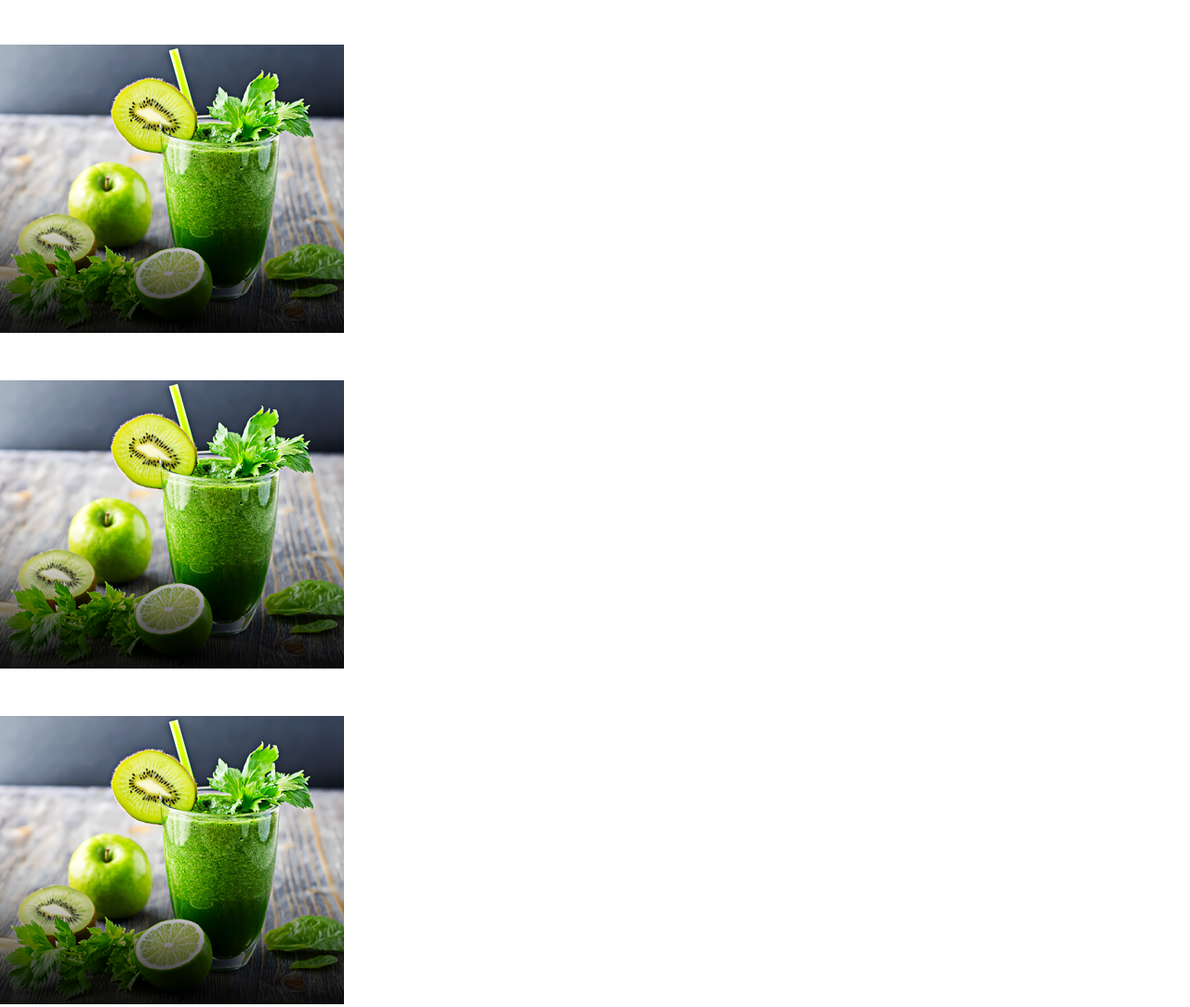
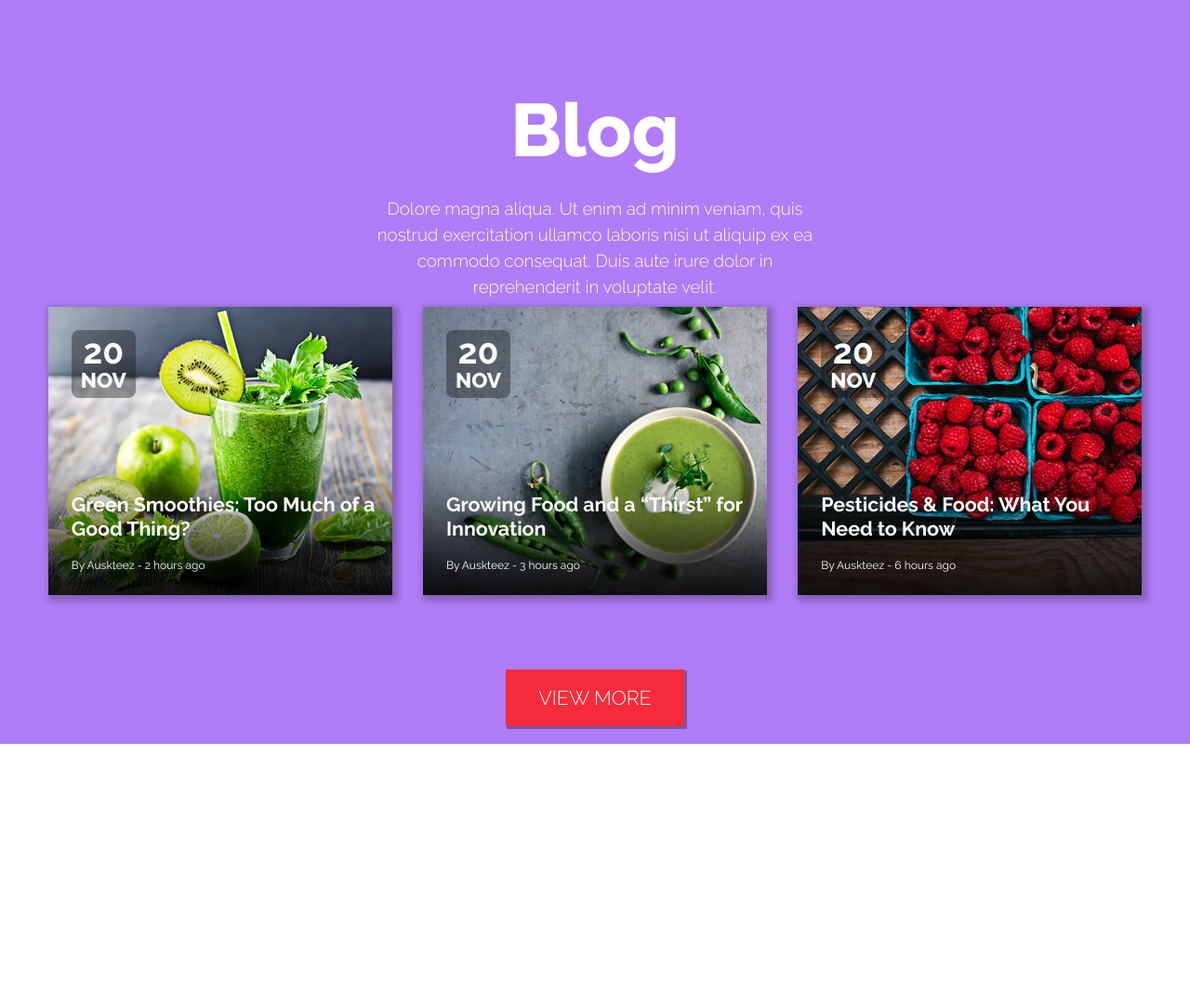
Before and after one commit to radomir-k/Cahee, a plain HTML site: page index.html in a window 1280 px wide. Shown: the whole page at 93% size. After the commit the page ends 800 px from the top, so only its background shows below. Drawn offline with Linux system fonts and the light colour scheme; a web font is replaced by a local one.

Commit message:
v.02 work

```diff
--- a/css/style.css
+++ b/css/style.css
@@ -1,3 +1,8 @@
+@keyframes spinnn {
+    from {transform: rotateY(0deg);}
+    to {transform: rotateY(360deg);}
+}
+
 * {
     margin: 0;
     padding: 0;
@@ -7,21 +12,131 @@
 }
 
 .root_box {
-
+    display: flex;
+    justify-content: center;
+    position: relative;
+    width: 100vw;
+    height: 100vh;
+    flex-direction: column;
+    justify-content: center;
+    align-items: center;
+    background-color: rgba(176, 124, 247, 1);
 }
 
 .header_box {
+    width: 37%;
+    height: auto;
+    position: absolute;
+    top: 100px;
+}
 
+.header_box h1 {
+    font-size: 60pt;
+    font-weight: 800;
+    text-align: center;
+    margin-bottom: 30px;
+}
+
+.header_box h2 {
+    margin-bottom: 15px;
+    font-size: 14pt;
+    font-weight: 300;
+    text-align: center;
+    line-height: 1.5;
 }
 
 .content_box {
-
+    display: inline-flex;
+    justify-content: center;
+    position: absolute;
+    top: 330px;
+    width: fit-content;
+    background-color: rgba(255, 255, 255, 0);
 }
 
 .item_box {
+    display: flex;
+    position: relative;
+    width: 370px;
+    height: 310px;
+    margin-left: 1.5%;
+    margin-right: 1.5%;
+    box-shadow: 3px 3px 7px 3px rgba(30, 30, 30, 0.3);
+}
 
+.item_box_text {
+    display: block;
+    position: absolute;
+    left: 25px;
+    bottom: 25px;
+    text-align: left;
+    line-height: 1.2;
+}
+
+.item_box_text h4 {
+    font-size: 16pt;
+    font-weight: 700;
+}
+
+.item_box_text h5 {
+    font-size: 9pt;
+    font-weight: 400;
+}
+
+.item_box_date {
+    display: block;
+    position: absolute;
+    top: 25px;
+    left: 25px;
+    box-sizing: border-box;
+    font-weight: 800;
+    text-align: center;
+    line-height: .7;
+    padding: 10px;
+    background-color: rgba(20, 20, 20, .4);
+    border-radius: 8px;
+}
+
+.item_box_date h3 {
+    font-size: 28pt;
+}
+
+.item_box_date p {
+    font-size: 17pt;
 }
 
 .footer_box {
+    position: absolute;
+    top: 720px;
+    box-sizing: border-box;
+    width: fit-content;
+    height: fit-content;
+    padding: 20px 35px 20px 35px;
+    text-align: center;
+    background-color: rgba(247, 43, 59, 1);
+    box-shadow: 2px 2px 0px 1px rgba(30, 30, 30, .4);
+}
 
+.footer_box h6 {
+    font-size: 16pt;
+    font-weight: 300;
 }
+
+.footer_box:hover {
+    box-shadow: 2px 2px 0px 1px rgba(30, 30, 30, .4);
+    background-color: rgb(173, 20, 33);
+    border-radius: 10px;
+}
+
+.footer_box:active {
+    box-shadow: 2px 2px 0px 1px rgba(30, 30, 30, .4) inset;
+    background-color: rgb(173, 20, 33);
+    border-radius: 10px;
+}
+
+.item_box:hover {
+    animation-name: spinnn;
+    animation-duration: 1000ms;
+    animation-iteration-count: infinite;
+    animation-timing-function:cubic-bezier(0.25, 0.46, 0.45, 0.94);
+}
--- a/index.html
+++ b/index.html
@@ -12,44 +12,49 @@
 
     <body>
         <div class="root_box">
-
             <div class="header_box">
                 <h1>Blog</h1>
                 <h2>Dolore magna aliqua. Ut enim ad minim veniam, quis nostrud exercitation ullamco laboris nisi ut aliquip ex ea commodo consequat. Duis aute irure dolor in reprehenderit in voluptate velit.</h2>
             </div>
-
             <div class="content_box">
-
                 <div class="item_box">
-                    <img src="/images/kiwi.png" alt="FKiwi">
-                    <h3>20NOV</h3>
-                    <h4>Green Smoothies: Too Much of a Good Thing?</h4>
+                    <img src="/images/kiwi.png" alt="Kiwi">
+                    <div class="item_box_date">
+                        <h3>20</h3><br>
+                        <p>NOV</p>
+                    </div>
+                    <div class="item_box_text">
+                        <h4>Green Smoothies: Too Much of a Good Thing?</h4><br>
                         <h5>By Auskteez - 2 hours ago</h5>
                     </div>
-
+                </div>
                 <div class="item_box">
-                    <img src="/images/kiwi.png" alt="FKiwi">
-                    <h3>20NOV</h3>
-                    <h4>Green Smoothies: Too Much of a Good Thing?</h4>
-                    <h5>By Auskteez - 2 hours ago</h5>
+                    <img src="/images/peas.png" alt="Peas">
+                    <div class="item_box_date">
+                        <h3>20</h3><br>
+                        <p>NOV</p>
                     </div>
-
+                    <div class="item_box_text">
+                        <h4>Growing Food and a “Thirst” for Innovation</h4><br>
+                        <h5>By Auskteez - 3 hours ago</h5>
+                    </div>
+                </div>
                 <div class="item_box">
-                    <img src="/images/kiwi.png" alt="FKiwi">
-                    <h3>20NOV</h3>
-                    <h4>Green Smoothies: Too Much of a Good Thing?</h4>
-                    <h5>By Auskteez - 2 hours ago</h5>
+                    <img src="/images/raspbery.png" alt="Raspbery">
+                    <div class="item_box_date">
+                        <h3>20</h3><br>
+                        <p>NOV</p>
                     </div>
-
+                    <div class="item_box_text">
+                        <h4>Pesticides & Food: What You Need to Know</h4><br>
+                        <h5>By Auskteez - 6 hours ago</h5>
                     </div>
-
+                </div>
+            </div>
             <div class="footer_box">
                 <h6>VIEW MORE</h6>
             </div>
-
         </div>
 
-
-    <h6>VIEW MORE</h6>
     </body>
 </html>
```
Lines whose indentation alone changed are shown as unchanged.
